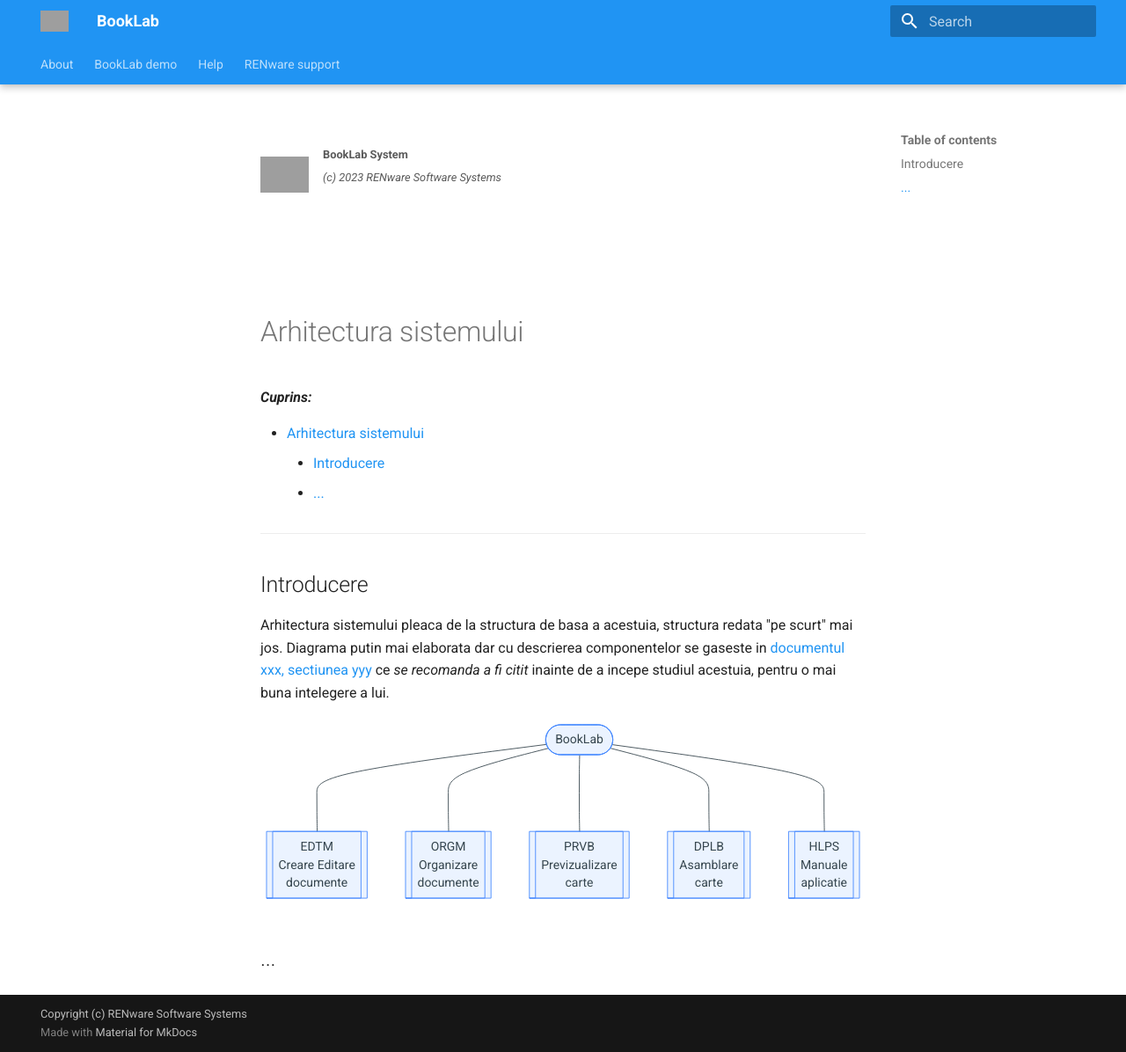
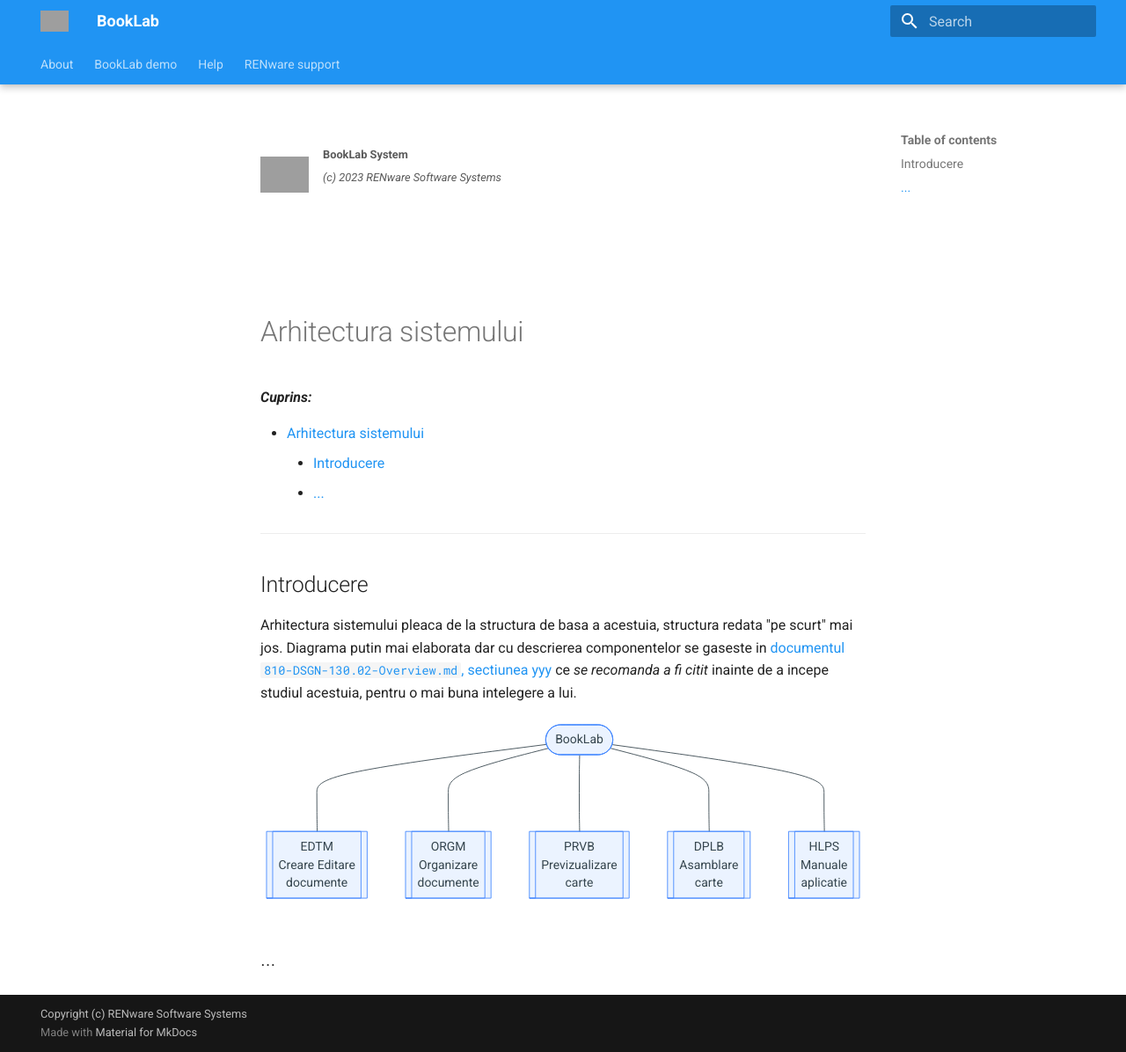
Before and after one commit to petre-renware/booklab, an MkDocs documentation site: the page built from doc_src/help/810-DSGN-810.02-System_Landscape.md, in a window 1280 px wide and 1196 px high. Shown: the whole window at 88% size. Built offline with MkDocs 1.6.1 and Material for MkDocs 9.7.7, drawn with Linux system fonts in a browser that asks for light colours; grey boxes are pictures that could not be loaded.

Commit message:
Update 810-DSGN-810.02-System_Landscape.md

````diff
--- a/doc_src/help/810-DSGN-810.02-System_Landscape.md
+++ b/doc_src/help/810-DSGN-810.02-System_Landscape.md
@@ -19,7 +19,7 @@
 
 ## Introducere
 
-Arhitectura sistemului pleaca de la structura de basa a acestuia, structura redata "pe scurt" mai jos. Diagrama putin mai elaborata dar cu descrierea componentelor se gaseste in [documentul xxx, sectiunea yyy]() ce *se recomanda a fi citit* inainte de a incepe studiul acestuia, pentru o mai buna intelegere a lui.
+Arhitectura sistemului pleaca de la structura de basa a acestuia, structura redata "pe scurt" mai jos. Diagrama putin mai elaborata dar cu descrierea componentelor se gaseste in [documentul `810-DSGN-130.02-Overview.md`, sectiunea yyy](./810-DSGN-130.02-Overview.md) ce *se recomanda a fi citit* inainte de a incepe studiul acestuia, pentru o mai buna intelegere a lui.
 
 
 ``` mermaid
````
